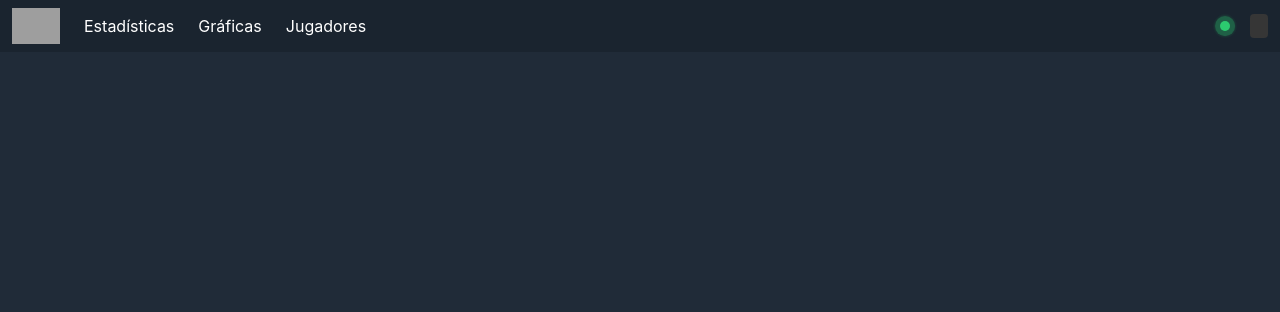
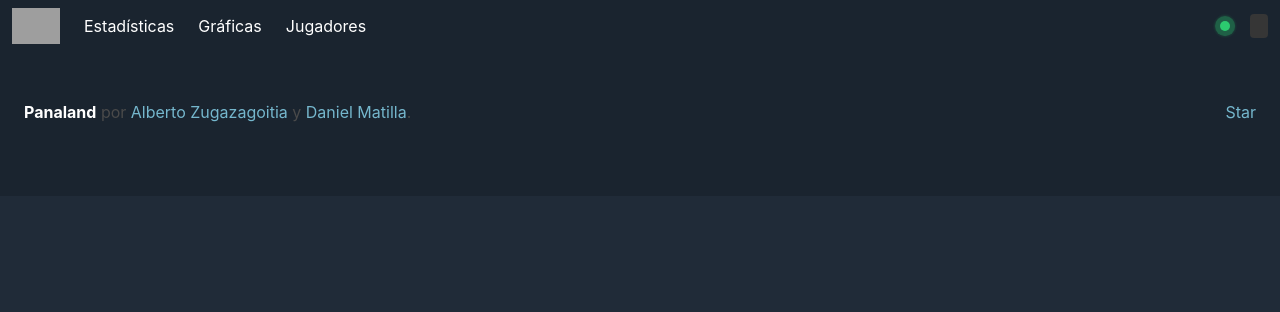
Before and after one commit to zugazagoitia/panaland-web, a PHP site: template view/layout.twig in a window 1280 px wide. Shown: the top 312 px of the page. Run offline with PHP 8.4, Linux system fonts and the light colour scheme; the template is opened without the code that fills it, so the values that code supplies are empty; style sheets or scripts are compiled from the project's sources; some libraries are stand-ins or nearby versions; grey boxes are pictures that could not be loaded.

Commit message:
Added Footer

```diff
--- a/_scss/common.scss
+++ b/_scss/common.scss
@@ -1,3 +1,4 @@
+@charset "utf-8";
 :root {
   --background-body: #202b38;
   --background: #161f27;
@@ -117,8 +118,6 @@ body {
   }
 }
 
-
-
 $table-color: var(--text-main);
 $table-row-active-color: var(--text-main);
 $table-cell-heading-color: var(--text-main);
@@ -135,19 +134,22 @@ $navbar-item-active-color: var(--background);
 $navbar-item-hover-background-color: var(--background);
 $navbar-dropdown-background-color: var(--background);
 
-$title-color: var(--text-main);
+$title-color: var(--text-bright);
+$subtitle-color: var(--text-main);
 
 $link: var(--links);
 
 $strong-color: var(--text-bright);
 
-@charset "utf-8";
+$footer-background-color: var(--background-alt);
+
 @import "sass/base/all";
 @import "sass/components/navbar";
 @import "sass/components/card";
 @import "sass/components/level";
 @import "sass/layout/hero";
 @import "sass/layout/section";
+@import "sass/layout/footer";
 @import "sass/elements/table";
 @import "sass/elements/title";
 @import "sass/elements/container";
--- a/view/footer.twig
+++ b/view/footer.twig
@@ -1,3 +1,12 @@
 <!-- FOOTER -->
-
+<footer class="footer">
+    <div class="content has-text-centered">
+        <p class="is-pulled-left">
+            <strong>Panaland</strong> por <a href="https://github.com/zugazagoitia">Alberto Zugazagoitia</a> y <a href="https://github.com/cadiducho">Daniel Matilla</a>.
+        </p>
+            <div class="is-pulled-right">
+                <a class="github-button " href="https://github.com/zugazagoitia/panaland-web" data-color-scheme="no-preference: dark_high_contrast; light: dark_high_contrast; dark: dark_high_contrast;" data-size="large" data-show-count="true" aria-label="Star zugazagoitia/panaland-web on GitHub">Star</a>    </div>
+            </div>
+    <script async defer src="https://buttons.github.io/buttons.js"></script>
+</footer>
 <!-- /FOOTER -->
--- a/view/portada.twig
+++ b/view/portada.twig
@@ -275,6 +275,8 @@
             <!-- /COLUMNS GRID -->
         </div>
     </section>
+    <!-- /GRAPHS -->
+
 
     <!-- JS -->
     <script src="https://cdnjs.cloudflare.com/ajax/libs/Chart.js/3.7.0/chart.min.js"
```
Also changed, not shown: js/functions.js (+11 -0 lines).
